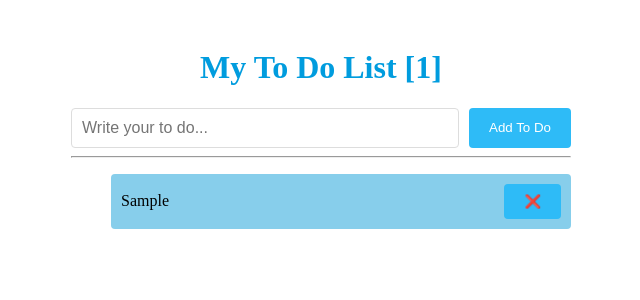
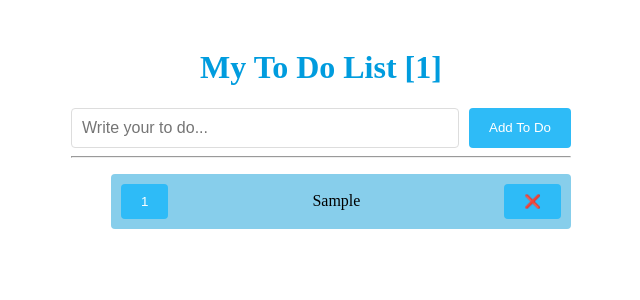
Before and after one commit to chin00011122/my-todo-gwaje, a React (Create React App) app: page / in a window 1280 px wide. Both pictures are taken after typing "Sample" into the empty fields and a click on the button "Add To Do". Shown: the top 300 px of the page, without its empty margins (319-959 px from the left). Built offline with nearby package versions, Linux system fonts and the light colour scheme.

Commit message:
번호 출력 기능 추가

```diff
--- a/src/App.js
+++ b/src/App.js
@@ -12,7 +12,7 @@ function App() {
     if (toDo === "") {
       return;
     }
-    setToDos(currentArray => [toDo, ...currentArray]);
+    setToDos(currentArray => [...currentArray, toDo]);
     setTodo("");
 
   }
--- a/src/components/TodoItem.js
+++ b/src/components/TodoItem.js
@@ -1,9 +1,9 @@
 import {Button,Li} from "./styles"
 
-function TodoItem({toDo, onDelete}){
+function TodoItem({toDo, onDelete, index}){
     return (
         <Li>
-            {toDo}
+            <Button>{index+1}</Button>  {toDo}
             <Button onClick={onDelete}>❌</Button>
         </Li>
     );
--- a/src/components/TodoList.js
+++ b/src/components/TodoList.js
@@ -5,7 +5,7 @@ function TodoList({toDos,onDelete}){
     return (
         <ul>
             {toDos.map((item, index) => (
-                <TodoItem key={index} toDo={item} onDelete={()=>onDelete(index)} />
+                <TodoItem key={index} toDo={item} index={index} onDelete={()=>onDelete(index)} />
             ))}
         </ul>
     )
```
